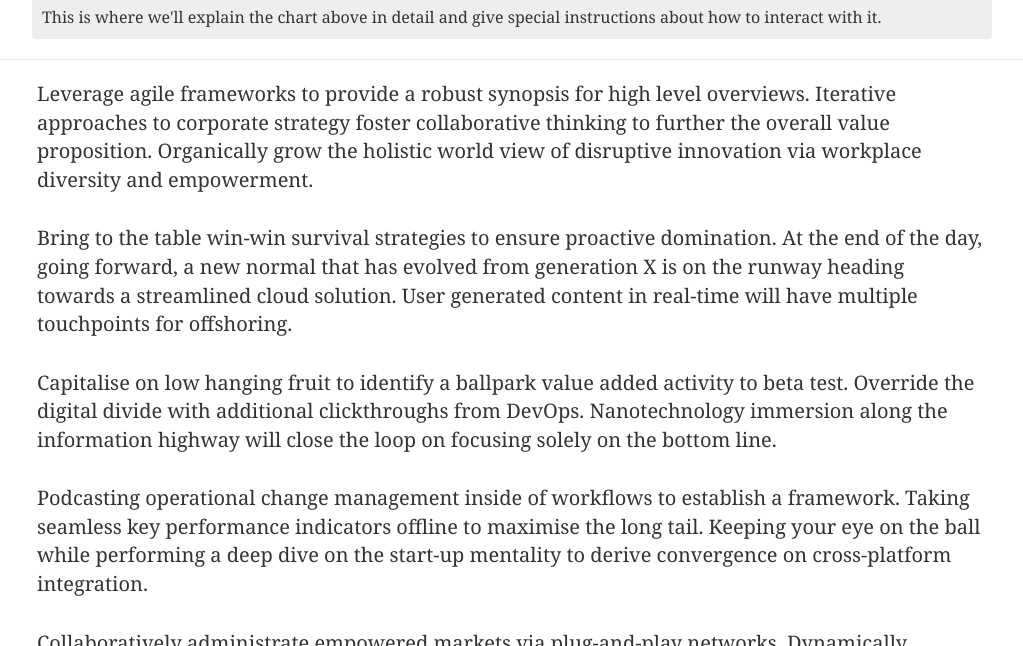
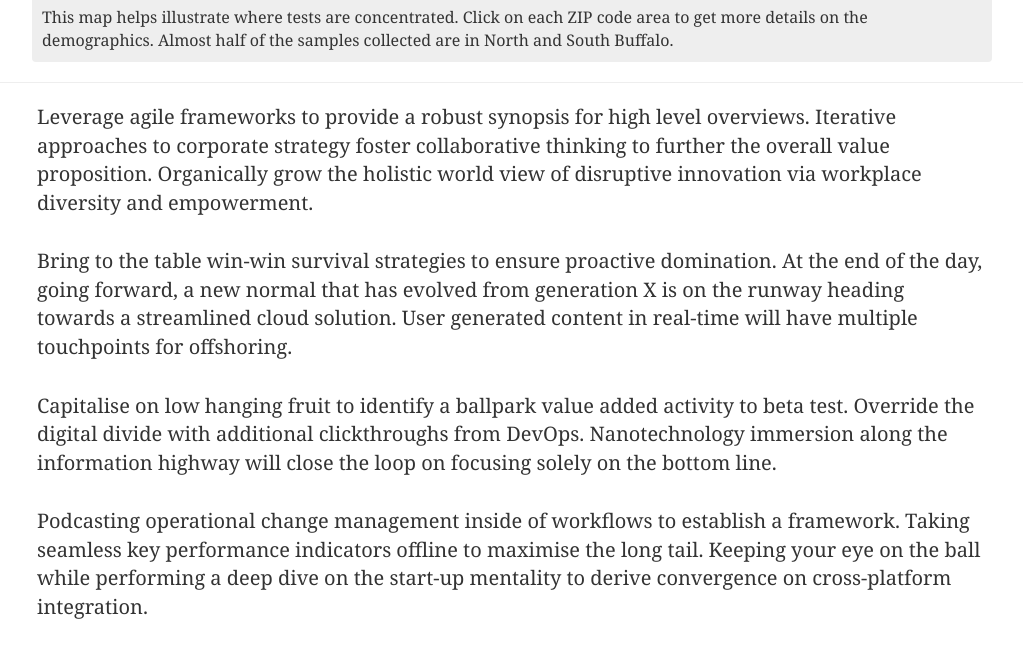
Before and after one commit to investigativepost/lead-buffalo-2016, a Jekyll site: the page built from index.md, in a window 1280 px wide and 900 px high, scrolled down 3596 px, cut to the strip 254-900 px from the top of the window. Shown: the whole strip, without its empty margins (128-1151 px from the left). Built offline with Jekyll 4.4.1, drawn with Linux system fonts in a browser that asks for light colours; nearby versions of some CDN libraries; a style sheet for code colours, icons or effects is not loaded.

Commit message:
Update buffalo-heat-map.html

```diff
--- a/_includes/buffalo-heat-map.html
+++ b/_includes/buffalo-heat-map.html
@@ -2,5 +2,5 @@
   <iframe width="100%" height="100%" frameborder="0" src="https://investigativepost.carto.com/viz/216b5282-5b33-11e6-a996-0e3ff518bd15/embed_map" allowfullscreen webkitallowfullscreen mozallowfullscreen oallowfullscreen msallowfullscreen></iframe>
 </div><!-- /.map -->
 <div class="caption">
-  <p>This is where we'll explain the chart above in detail and give special instructions about how to interact with it.</p>
+  <p>This map helps illustrate where tests are concentrated. Click on each ZIP code area to get more details on the demographics. Almost half of the samples collected are in North and South Buffalo. </p>
 </div><!-- caption -->
```
